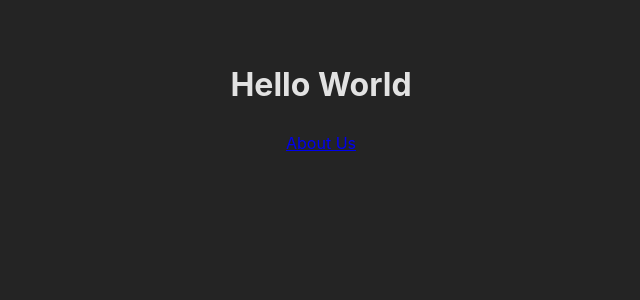
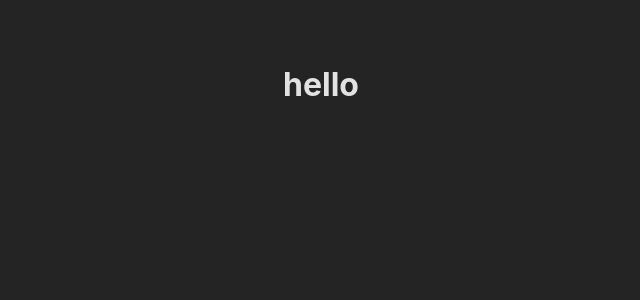
Before and after one commit to wingsofdesire404/movie-db, a React (Vite) app: page / in a window 1280 px wide. Shown: the top 300 px of the page, without its empty margins (319-959 px from the left). Built offline with nearby package versions, Linux system fonts and the light colour scheme.

Commit message:
router 2nd setup

```diff
--- a/src/main.jsx
+++ b/src/main.jsx
@@ -12,17 +12,29 @@ import './index.css'
 const router = createBrowserRouter([
   {
     path: "/",
-    element: (
-      <div>
-        <h1>Hello World</h1>
-        <Link to="about">About Us</Link>
-      </div>
-    ),
-  },
-  {
-    path: "about",
-    element: <div>About</div>,
-  },
+    element: <App/>,
+    children: [
+      {
+        path: "/",
+        element: <div> Home</div>
+      },
+
+      {
+        path: "/movies",
+        element: <div> Movies</div>
+      },
+
+      {
+        path: "/shows",
+        element: <div> Shows</div>
+      },
+
+      {
+        path: "/search",
+        element: <div> Search</div>
+      },
+    ]
+  }
 ]);
 
 createRoot(document.getElementById('root')).render(
```
Also changed, not shown: src/components/Layout.jsx (added, +9 -0 lines), src/components/Navbar.jsx (added, +9 -0 lines), src/pages/Home.jsx (added, +7 -0 lines), src/pages/movies/movies.jsx (added, +9 -0 lines), src/pages/shows/shows.jsx (added, +9 -0 lines).
